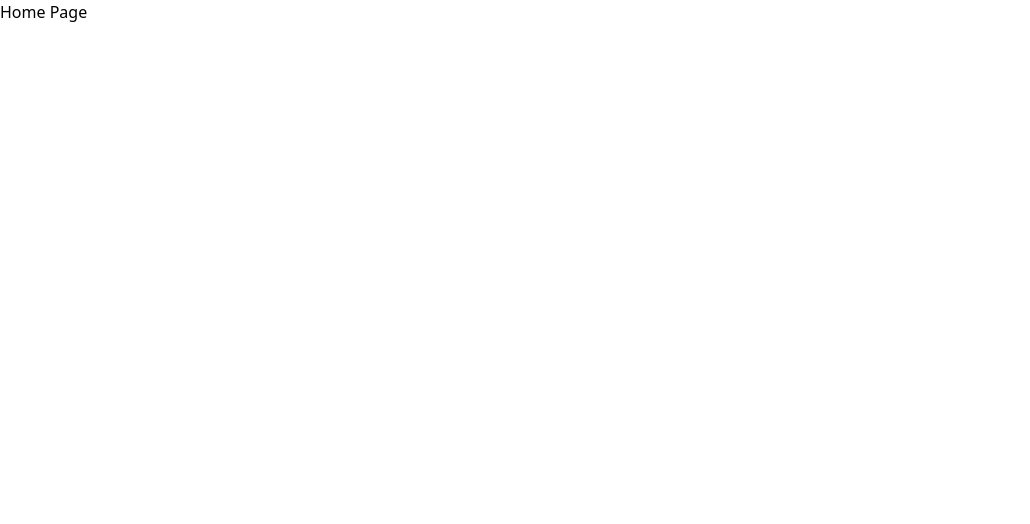
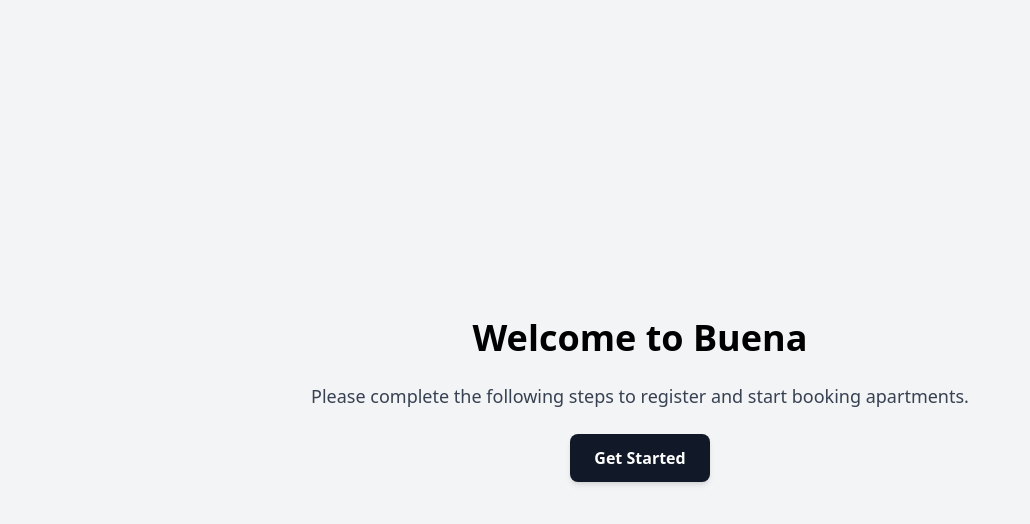
Before and after one commit to erinbedri/buena-tenant-form, a React (Create React App) app: page / in a window 1280 px wide. Shown: the top 524 px of the page, without its empty margins (0-1030 px from the left). Built offline with nearby package versions, Linux system fonts and the light colour scheme.

Commit message:
Create bosic homepage

```diff
--- a/src/App.tsx
+++ b/src/App.tsx
@@ -1,10 +1,12 @@
 import { BrowserRouter as Router, Routes, Route } from "react-router-dom";
+
+import HomePage from "./components/HomePage";
 
 function App() {
     return (
         <Router>
             <Routes>
-                <Route path="/" element={<h1>Home Page</h1>} />
+                <Route path="/" element={<HomePage />} />
                 <Route path="/name-info" element={<h1>Tenant Name Info Page</h1>} />
                 <Route path="/email-info" element={<h1>Tenant Email Info Page</h1>} />
                 <Route path="/phone-info" element={<h1>Tenant Name Info Page</h1>} />
--- /dev/null
+++ b/src/components/HomePage.tsx
@@ -0,0 +1,21 @@
+import React from "react";
+import { Link } from "react-router-dom";
+
+const HomePage: React.FC = () => {
+    return (
+        <div className="flex flex-col items-center justify-center h-screen bg-gray-100 p-6">
+            <h1 className="text-4xl font-bold mb-6">Welcome to Buena</h1>
+            <p className="text-lg mb-6 text-gray-700">
+                Please complete the following steps to register and start booking apartments.
+            </p>
+            <Link
+                to="/name-info"
+                className="py-3 px-6 bg-gray-900 text-white font-semibold rounded-lg shadow-md hover:bg-gray-700 transition duration-300"
+            >
+                Get Started
+            </Link>
+        </div>
+    );
+};
+
+export default HomePage;
```
